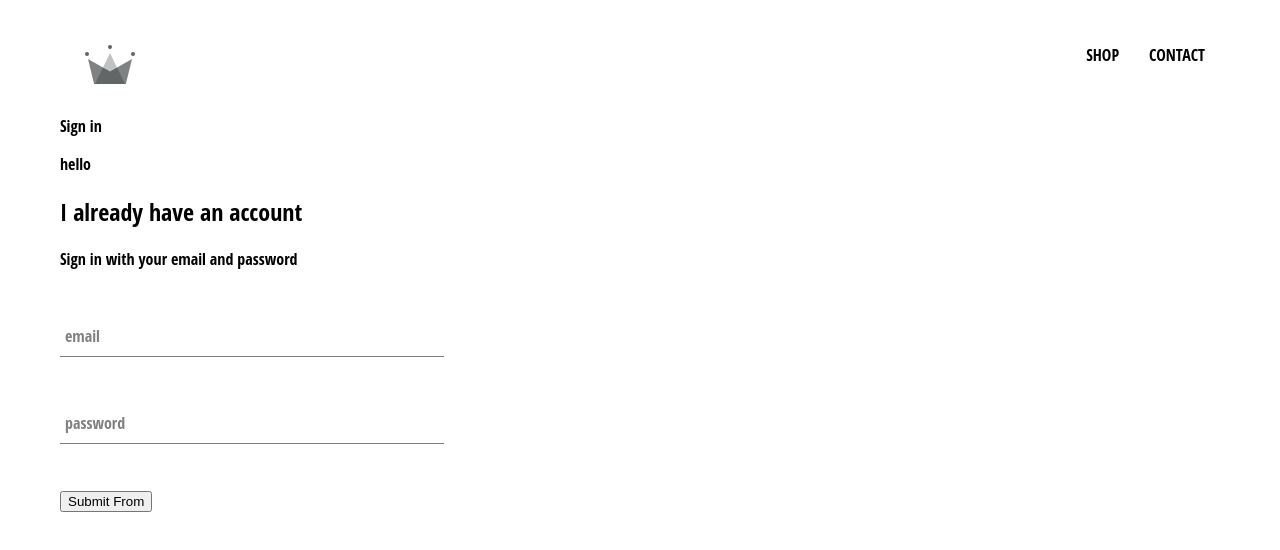
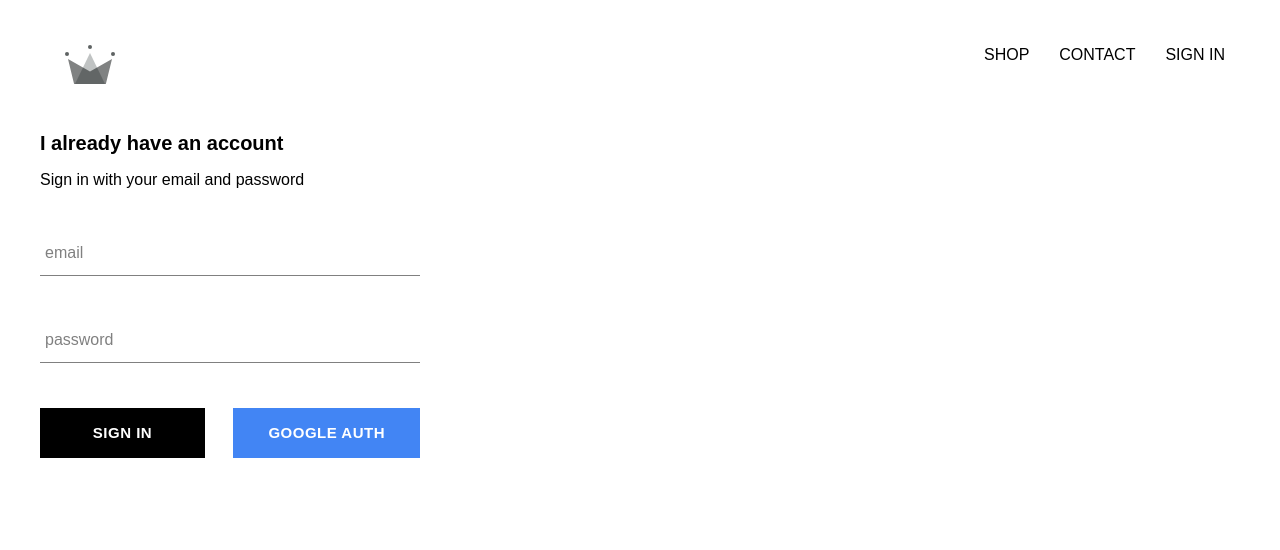
Before and after one commit to DaelynM/React-Ecommerce-Site, a React (Create React App) app: page /signin in a window 1280 px wide. Shown: the top 550 px of the page. Built offline with nearby package versions, Linux system fonts and the light colour scheme; no server answers.

Commit message:
added firebase user auth and sign out functionality within nav bar

```diff
--- a/package.json
+++ b/package.json
@@ -6,6 +6,7 @@
     "@testing-library/jest-dom": "^4.2.4",
     "@testing-library/react": "^9.3.2",
     "@testing-library/user-event": "^7.1.2",
+    "firebase": "^7.14.1",
     "node-sass": "^4.13.1",
     "react": "^16.13.1",
     "react-dom": "^16.13.1",
--- a/src/App.css
+++ b/src/App.css
@@ -1,6 +1,6 @@
 body {
-  font-family: "Open Sans Condensed";
-  padding: 20px 60px;
+  font-family: "Saira Semi Condensed", sans-serif;
+  padding: 20px 40px;
 
   @media screen and (max-width: 800px) {
     padding: 10px;
--- a/src/App.js
+++ b/src/App.js
@@ -1,10 +1,11 @@
-import React from "react";
+import React, { useState, useEffect } from "react";
 import { Route, Link } from "react-router-dom";
 import "./App.css";
 import HomePage from "./pages/homepage/HomePageComponent.jsx";
 import ShopPage from "./pages/shoppage/ShopComponent.jsx";
 import Header from "./components/header/HeaderComponent.jsx";
 import SignInUp from "./pages/signinuppage/SignInUp.jsx";
+import { auth } from "./firebase/firebase.utils.js";
 
 const Hats = () => (
   <div>
@@ -13,9 +14,24 @@ const Hats = () => (
 );
 
 function App() {
+  //firebase stuff
+  const [currentUser, setCurrentUser] = useState(null);
+
+  // Similar to componentDidMount and componentDidUpdate:
+  useEffect(() => {
+    const unsubsribeFromAuth = auth.onAuthStateChanged((user) => {
+      setCurrentUser(user);
+      user ? console.log("signed in") : console.log("signed out");
+      console.log(user);
+    });
+
+    //unmount equivalent
+    return () => unsubsribeFromAuth();
+  }, []);
+
   return (
     <div>
-      <Header />
+      <Header currentUser={currentUser} />
       <Route exact path="/" component={HomePage} />
       <Route exact path="/shop/hats" component={Hats} />
       <Route exact path="/shop" component={ShopPage} />
--- /dev/null
+++ b/src/components/custom-button/CustomButtonComponent.jsx
@@ -0,0 +1,15 @@
+import React from "react";
+
+import "./CustomButtonComponent.scss";
+
+const CustomButton = (props) => (
+  <button
+    className={`${props.googleBtn ? "google-sign-in" : ""} custom-button`}
+    onClick={props.test}
+    type={props.type}
+  >
+    {props.children}
+  </button>
+);
+
+export default CustomButton;
--- /dev/null
+++ b/src/components/custom-button/CustomButtonComponent.scss
@@ -0,0 +1,33 @@
+.custom-button {
+  min-width: 165px;
+  width: auto;
+  height: 50px;
+  letter-spacing: 0.5px;
+  line-height: 50px;
+  padding: 0 35px 0 35px;
+  font-size: 15px;
+  background-color: black;
+  color: white;
+  text-transform: uppercase;
+  font-family: "Open Sans Condensed";
+  font-family: inherit;
+  font-weight: bolder;
+  border: none;
+  cursor: pointer;
+
+  &:hover {
+    background-color: white;
+    color: black;
+    border: 1px solid black;
+  }
+
+  &.google-sign-in {
+    background-color: #4285f4;
+    color: white;
+
+    &:hover {
+      background-color: #357ae8;
+      border: none;
+    }
+  }
+}
--- a/src/components/header/HeaderComponent.jsx
+++ b/src/components/header/HeaderComponent.jsx
@@ -2,8 +2,10 @@ import React from "react";
 import { Link } from "react-router-dom";
 import "./HeaderComponent.scss";
 import { ReactComponent as Logo } from "../../assets/original.svg";
+import { auth } from "../../firebase/firebase.utils.js";
 
-const Header = () => (
+const Header = (props) => {
+  return (
     <div className="header">
       <Link className="logo-container" to="/">
         <Logo className="logo" />
@@ -15,8 +17,18 @@ const Header = () => (
         <Link className="option" to="/contact">
           CONTACT
         </Link>
+        {props.currentUser ? (
+          <div className="option" onClick={() => auth.signOut()}>
+            SIGN OUT
+          </div>
+        ) : (
+          <Link className="option" to="/signin">
+            SIGN IN
+          </Link>
+        )}
       </div>
     </div>
   );
+};
 
 export default Header;
--- a/src/components/header/HeaderComponent.scss
+++ b/src/components/header/HeaderComponent.scss
@@ -20,6 +20,7 @@
 
     .option {
       padding: 10px 15px;
+      cursor: pointer;
     }
   }
 }
--- a/src/components/sign-in/SignInComponent.jsx
+++ b/src/components/sign-in/SignInComponent.jsx
@@ -1,6 +1,8 @@
 import React, { useState } from "react";
 import "./SignInComponent.scss";
 import FormInput from "../form-input/FormInputComponent.jsx";
+import CustomButton from "../custom-button/CustomButtonComponent.jsx";
+import { SignInWithGoogle } from "../../firebase/firebase.utils.js";
 
 const SignIn = () => {
   const [email, setEmail] = useState("");
@@ -18,7 +20,7 @@ const SignIn = () => {
 
   return (
     <div className="sign-in">
-      <h2>I already have an account</h2>
+      <h2 className="haveanaccount">I already have an account</h2>
       <span>Sign in with your email and password</span>
 
       <form onSubmit={handleSubmit}>
@@ -38,7 +40,12 @@ const SignIn = () => {
           label="password"
           handleChange={(e) => setPassword(e.target.value)}
         />
-        <input type="submit" value="Submit From" />
+        <div className="buttons">
+          <CustomButton type="submit">Sign In</CustomButton>
+          <CustomButton googleBtn test={SignInWithGoogle}>
+            Google Auth
+          </CustomButton>
+        </div>
       </form>
     </div>
   );
--- a/src/components/sign-in/SignInComponent.scss
+++ b/src/components/sign-in/SignInComponent.scss
@@ -1,3 +1,18 @@
 .sign-in {
-  width: 30vw;
+  width: 380px;
+  display: flex;
+  flex-direction: column;
+
+  .haveanaccount {
+    font-size: 20px;
+  }
+
+  .title {
+    margin: 10px;
+  }
+
+  .buttons {
+    display: flex;
+    justify-content: space-between;
+  }
 }
--- /dev/null
+++ b/src/firebase/firebase.utils.js
@@ -0,0 +1,25 @@
+import firebase from "firebase/app";
+import "firebase/firestore";
+import "firebase/auth";
+
+const config = {
+  apiKey: "AIzaSyBvCSktu97PTyh424x3Yh_LPEtk6cPZ3A0",
+  authDomain: "crwn-db-78533.firebaseapp.com",
+  databaseURL: "https://crwn-db-78533.firebaseio.com",
+  projectId: "crwn-db-78533",
+  storageBucket: "crwn-db-78533.appspot.com",
+  messagingSenderId: "1021604817773",
+  appId: "1:1021604817773:web:b62afdbfff9579067ac864",
+  measurementId: "G-HWRTNKJPSQ",
+};
+
+firebase.initializeApp(config);
+
+export const auth = firebase.auth();
+export const firestore = firebase.firestore();
+
+const provider = new firebase.auth.GoogleAuthProvider();
+provider.setCustomParameters({ prompt: "select_account" });
+export const SignInWithGoogle = () => auth.signInWithPopup(provider);
+
+export default firebase;
--- a/src/pages/signinuppage/SignInUp.jsx
+++ b/src/pages/signinuppage/SignInUp.jsx
@@ -4,7 +4,6 @@ import SignIn from "../../components/sign-in/SignInComponent.jsx";
 
 const SignInUp = () => (
   <div className="sign-in-and-sign-up">
-    Sign in<p>hello</p>
     <SignIn />
   </div>
 );
```
Also changed, not shown: 1 other file (tests, documents, lock files or other folders). Lines whose indentation alone changed are shown as unchanged.
